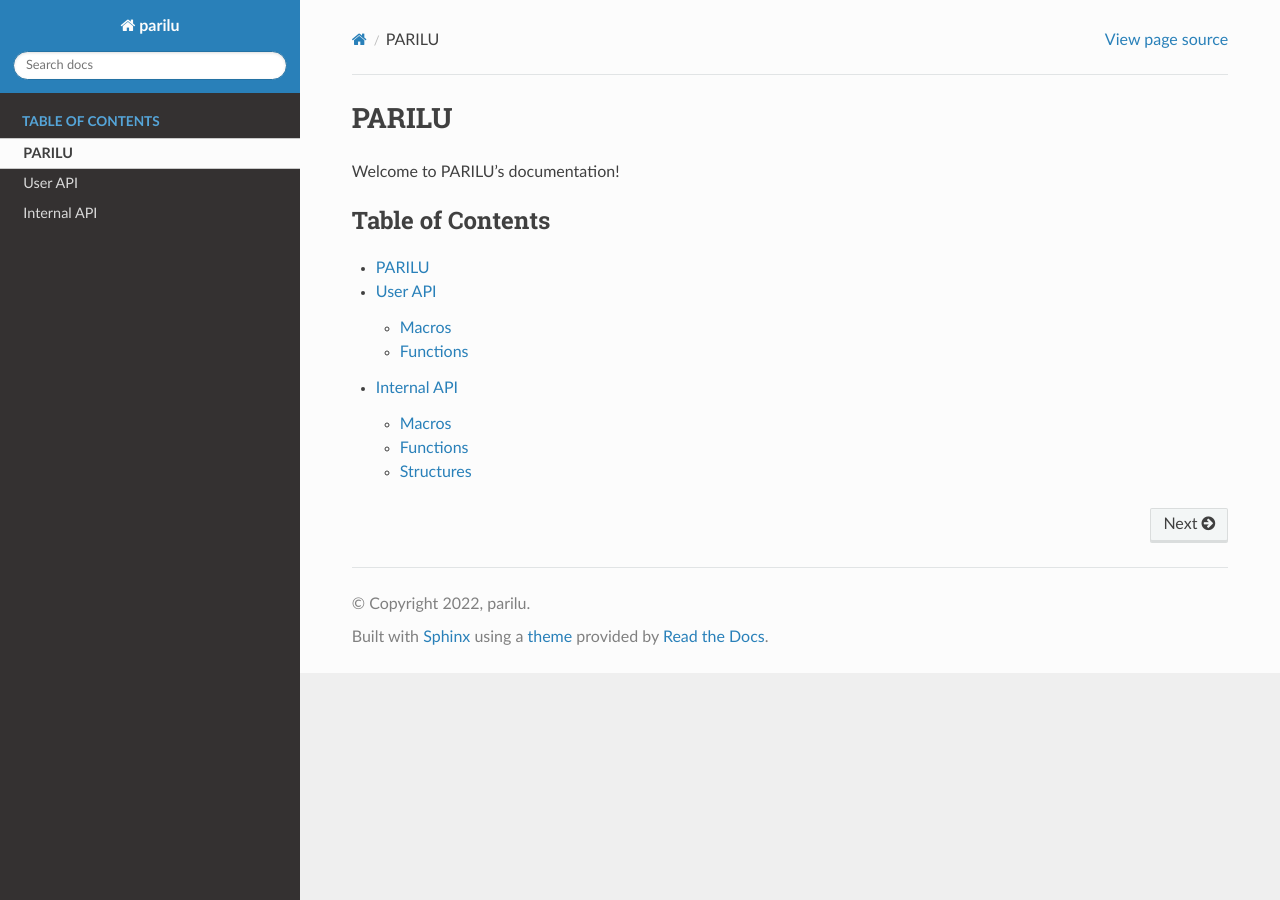
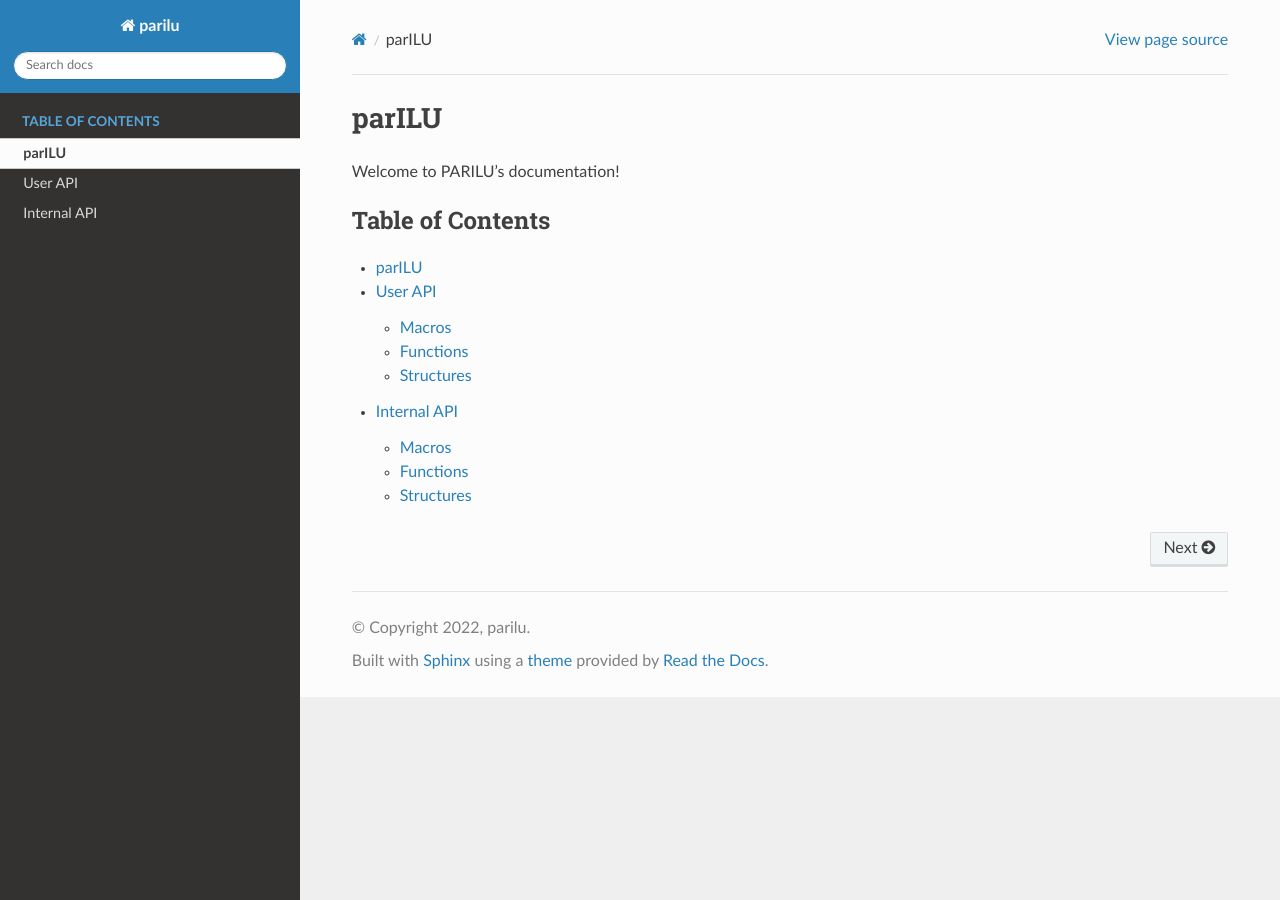
Before and after one commit to thilinarmtb/parILU, a Sphinx documentation site: the page built from docs/index.rst, in a window 1280 px wide. Built offline with Sphinx 7.4.7 and the Read the Docs theme 2.0.0, drawn with Linux system fonts in a browser that asks for light colours.

Commit message:
Doc fixes and minor changes

```diff
--- a/CMakeLists.txt
+++ b/CMakeLists.txt
@@ -1,5 +1,5 @@
 cmake_minimum_required(VERSION 3.24)
-project(parilu VERSION 0.0.1 DESCRIPTION "" LANGUAGES C)
+project(parILU VERSION 0.0.1 DESCRIPTION "" LANGUAGES C)
 
 option(ENABLE_DOCS "Enable Documentation" OFF)
 option(ENABLE_ASAN "Enable AddressSanitizer" OFF)
--- a/docs/index.rst
+++ b/docs/index.rst
@@ -1,4 +1,4 @@
-PARILU
+parILU
 ======
 
 Welcome to PARILU's documentation!
```
Also changed, not shown: docs/user-api.rst (+8 -0 lines), 1 other file.
